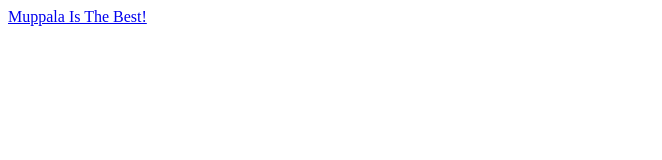
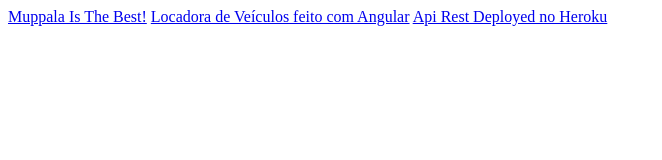
Before and after one commit to jonasrowd/jonasrowd.github.io, a plain HTML site: page index.html in a window 1280 px wide. Shown: the whole page, without its empty margins (0-662 px from the left). Drawn offline with Linux system fonts and the light colour scheme.

Commit message:
Update index.html

```diff
--- a/index.html
+++ b/index.html
@@ -8,5 +8,7 @@
 </head>
 <body>
     <a link href="https://jonasrowd.github.io/ProjetoAngular-MenuRestaurante">Muppala Is The Best!</a>
+    <a link href="https://jonasrowd.github.io/AngularLocadoraVeiculos/">Locadora de Veículos feito com Angular</a>
+    <a link href="https://locadoraangularrestapi.herokuapp.com/">Api Rest Deployed no Heroku</a>
 </body>
 </html>
```
